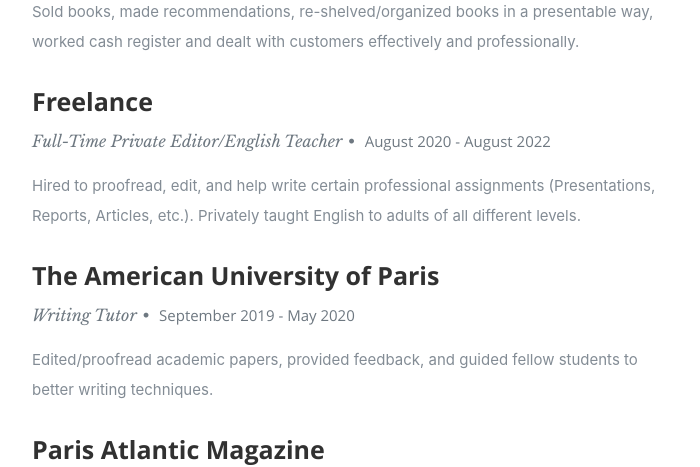
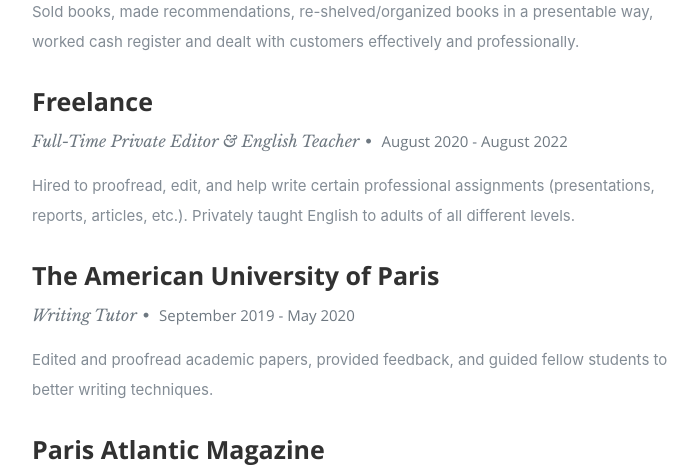
Before and after one commit to blanfried/BaerLanfriedResume, a React (Create React App) app: page / in a window 1280 px wide. Shown: the part 2460-2927 px from the top of the page, without its empty margins (373-1073 px from the left). Built offline with nearby package versions, Linux system fonts and the light colour scheme.

Commit message:
updated some of the resume

```diff
--- a/src/resumeData.js
+++ b/src/resumeData.js
@@ -75,17 +75,17 @@
     },
     {
       "CompanyName":"Freelance",
-      "specialization":"Full-Time Private Editor/English Teacher",
+      "specialization":"Full-Time Private Editor & English Teacher",
       "MonthOfLeaving":"August 2020 -",
       "YearOfLeaving":"August 2022",
-      "Achievements":"Hired to proofread, edit, and help write certain professional assignments (Presentations, Reports, Articles, etc.). Privately taught English to adults of all different levels."
+      "Achievements":"Hired to proofread, edit, and help write certain professional assignments (presentations, reports, articles, etc.). Privately taught English to adults of all different levels."
     },
     {
       "CompanyName":"The American University of Paris",
       "specialization":"Writing Tutor",
       "MonthOfLeaving":"September 2019 -",
       "YearOfLeaving":"May 2020",
-      "Achievements":"Edited/proofread academic papers, provided feedback, and guided fellow students to better writing techniques."
+      "Achievements":"Edited and proofread academic papers, provided feedback, and guided fellow students to better writing techniques."
     },
     {
       "CompanyName":"Paris Atlantic Magazine",
```
